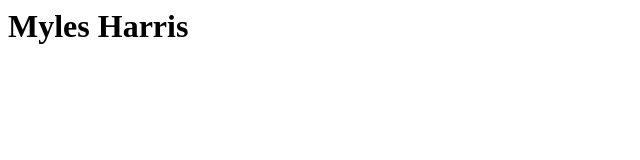
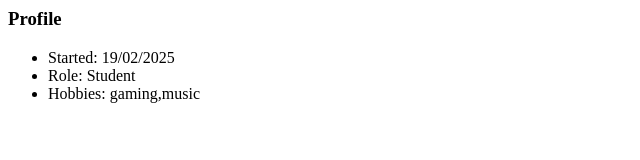
Before and after one commit to wafflerbignutz/wafflerbignutz.github.io, a plain HTML site: page index.html in a window 1280 px wide. Shown: the whole page, without its empty margins (0-640 px from the left). Drawn offline with Linux system fonts and the light colour scheme.

Commit message:
Updated my profile

```diff
--- a/index.html
+++ b/index.html
@@ -1 +1,6 @@
-<h1>Myles Harris</h1>
+<h3>Profile</h3>
+<ul>
+<li>Started: 19/02/2025</li>
+<li>Role: Student</li>
+<li>Hobbies: gaming,music</li>
+</ul>
```
